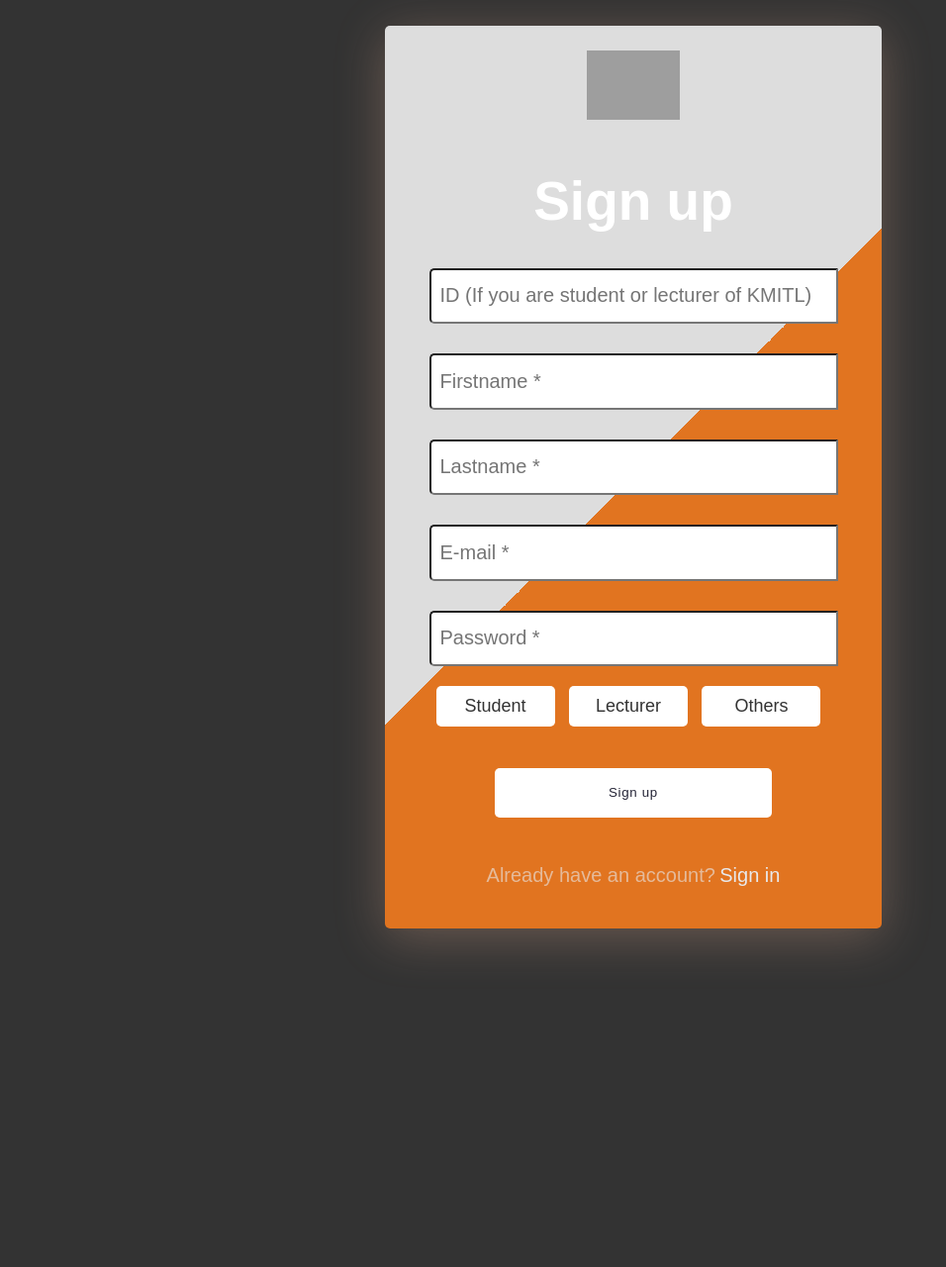
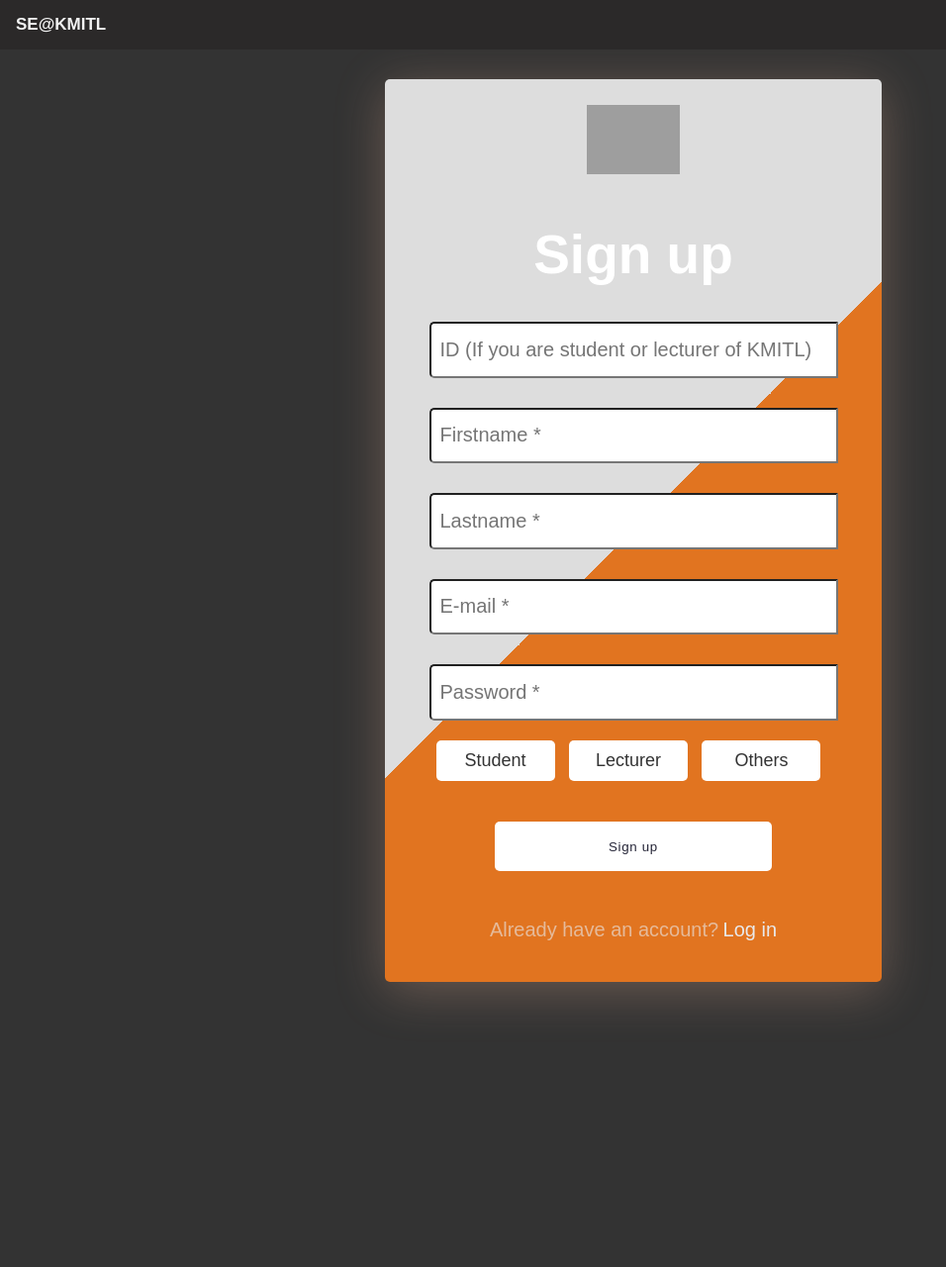
Before and after one commit to shoviper/Study-Anytime, a FastAPI app: page /signup in a window 1280 px wide. Shown: the whole page at 99% size, without its empty margins (0-956 px from the left). Before the commit the page ends 965 px from the top, so only its background shows below. Run offline with FastAPI, Linux system fonts and the light colour scheme; grey boxes are pictures that could not be loaded.

Commit message:
add home (login signup reset)

```diff
--- a/backend/static/signup.css
+++ b/backend/static/signup.css
@@ -26,12 +26,35 @@ body {
 }
 
 .content {
-    height: 150vh;
+    height: 160vh;
     width: 100%;
     text-align: center;
     background-color: #333;
 }
 
+.topnav{
+    background-color: #2b2929;
+    width: 100%;
+    height: 50px;
+    display: flex;
+    align-items: center;
+    position: fixed;
+    display: flex;
+    position: fixed;
+    z-index: 98;
+}
+
+.topnav li{
+    list-style: none;
+}
+
+.topnav a{
+    color: #f2f2f2;
+    text-align: center;
+    padding: 14px 16px;
+    text-decoration: none;
+    font-size: 17px;
+}
 
 
 .content h2 {
@@ -40,7 +63,7 @@ body {
 }
 
 .containertransition {
-    margin-top: 15px;
+    margin-top: 80px;
 }
 
 .container {
--- a/backend/templates/login.html
+++ b/backend/templates/login.html
@@ -11,6 +11,9 @@
 <body>
     <div class="main">
         <div class="content">
+            <div class="topnav">
+                <li><a class="active" href="/"><b>SE@KMITL</b></a></li>
+            </div>
             <div class="containertransition">
                 <div class="container">
                     <div class="sepic">
--- a/backend/templates/resetpassword.html
+++ b/backend/templates/resetpassword.html
@@ -9,6 +9,9 @@
 <body>
     <div class = "main">
         <div class = "content">
+            <div class="topnav">
+                <li><a class="active" href="/"><b>SE@KMITL</b></a></li>
+            </div>
             <div class="containertransition">
                 <div class="container">
                     <h2>Password reset</h2>
--- a/backend/templates/signup.html
+++ b/backend/templates/signup.html
@@ -5,11 +5,13 @@
     <meta name="viewport" content="width=device-width, initial-scale=1.0">
     <title>Sign up Page</title>
     <link href="{{ url_for('static', path='signup.css') }}" rel="stylesheet" type="text/css">
-    <script src="{{ url_for('static', path='function.js') }}" type="text/Javascript"></script>
 </head>
 <body>
     <div class = "main">
         <div class = "content">
+            <div class="topnav">
+                <li><a class="active" href="/"><b>SE@KMITL</b></a></li>
+            </div>
             <div class="containertransition">
                 <div class="container">
                     <img src="static/picture/se.png" alt="SE PICTURE"  style="height: 70px; width:180;">
@@ -55,7 +57,7 @@
                         <p>
                             <span class="contentbuttonsubone">Already have an account?</span>
                             <span>
-                                <a href="/login">Sign in</a>
+                                <a href="/login">Log in</a>
                             </span>
                         </p>
                     </div>
```
Also changed, not shown: backend/static/login.css (+23 -7 lines), backend/static/resetpassword.css (+28 -1 lines), 1 other file.
